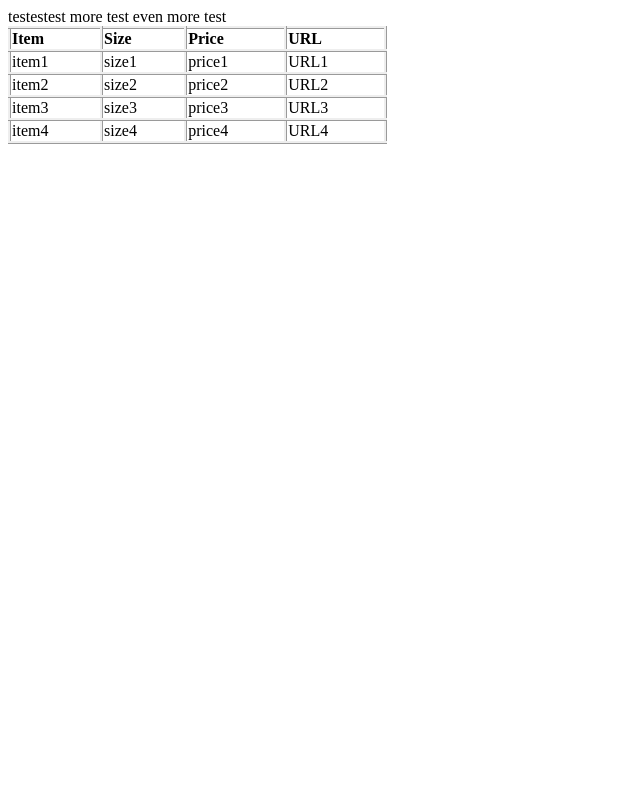
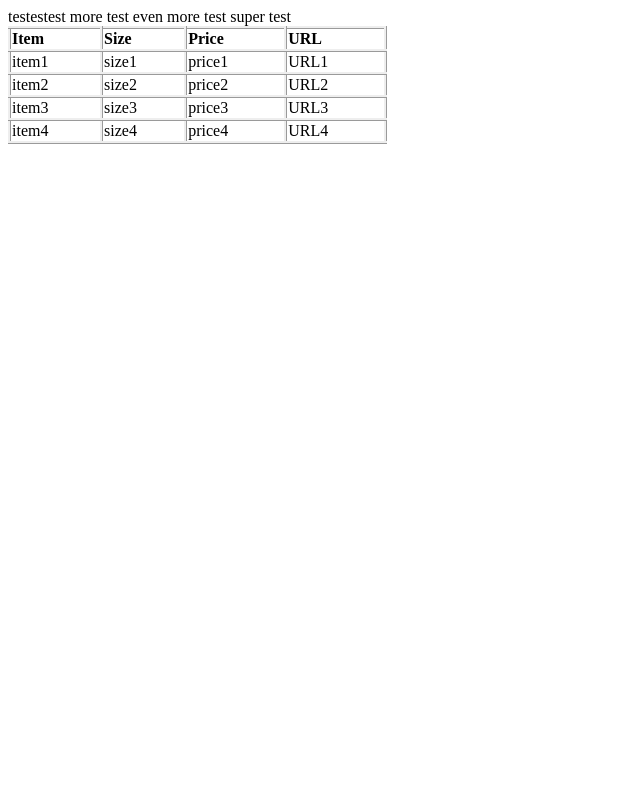
Before and after one commit to kingje47/AD320Butterfly, a PHP site: page /dataObject.php in a window 1280 px wide. Shown: the whole page, without its empty margins (0-640 px from the left). Run offline with PHP 8.4, Linux system fonts and the light colour scheme.

Commit message:
super test

```diff
--- a/dataObject.php
+++ b/dataObject.php
@@ -3,6 +3,11 @@ testestest
 more test
 
 even more test
+
+
+super test
+
+
 
 <html>
 <style>
```
